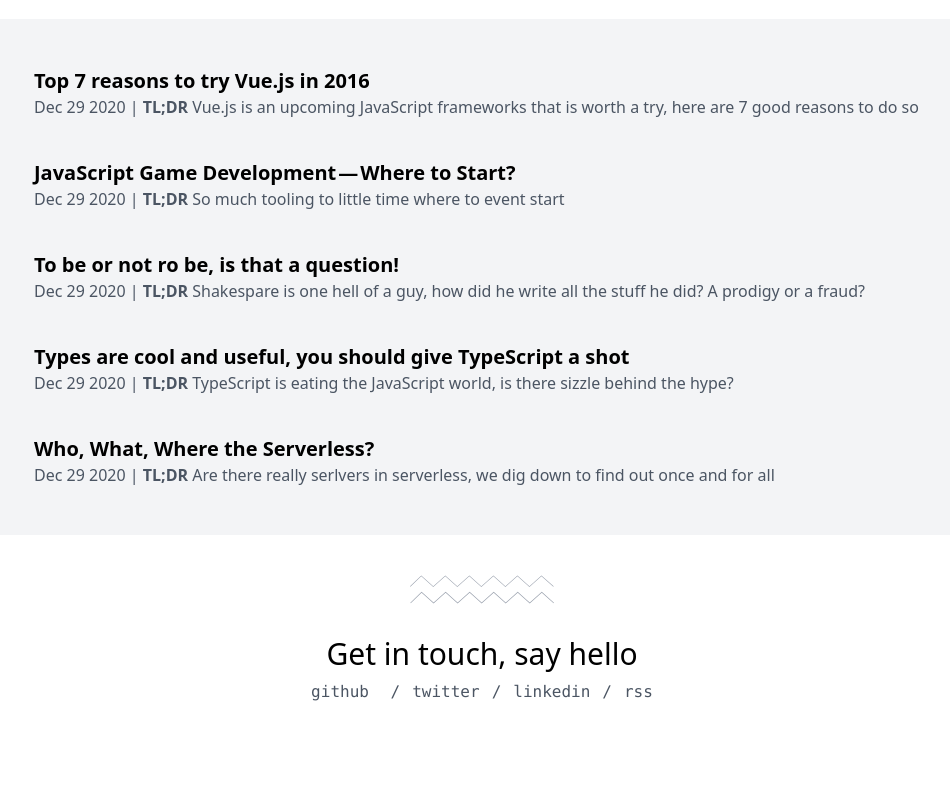
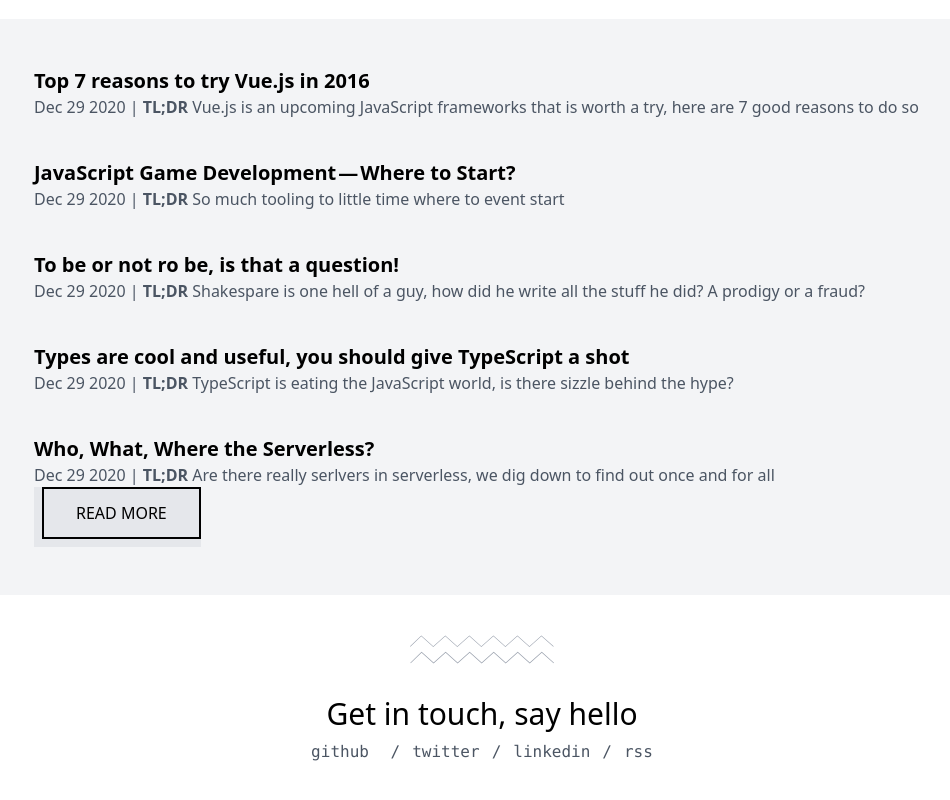
Before and after one commit to VadimBrodsky/vadimbrodsky.com, a Next.js app: page / in a window 1280 px wide. Shown: the part 671-1471 px from the top of the page, without its empty margins (158-1108 px from the left). Before the commit the page ends 1439 px from the top, so only its background shows below. Built offline with nearby package versions, Linux system fonts and the light colour scheme.

Commit message:
WIP read more button

```diff
--- a/components/BlogList.tsx
+++ b/components/BlogList.tsx
@@ -1,5 +1,7 @@
 import Link from 'next/link';
 import classnames from 'classnames';
+
+import Button from './Button';
 
 interface Props {
   posts: Array<{
@@ -28,6 +30,7 @@ const BlogList: React.FC<Props> = (props): JSX.Element => {
             </li>
           ))}
         </ul>
+        <Button>Read More</Button>
       </div>
     </section>
   );
--- /dev/null
+++ b/components/Button.tsx
@@ -0,0 +1,16 @@
+interface Props {
+  children?: React.ReactNode;
+}
+
+const Button: React.FC<Props> = (props): JSX.Element => {
+  return (
+    <div className="inline-block relative">
+      <span className="bg-gray-200 block inset-0  absolute " />
+      <a className="uppercase border-black border-2 border-solid px-8 py-3 ml-2 mb-2 inline-block relative">
+        {props.children}
+      </a>
+    </div>
+  );
+};
+
+export default Button;
```
